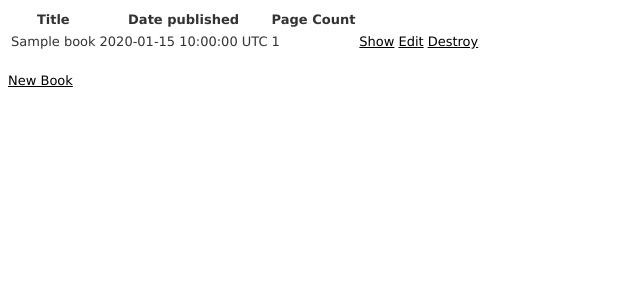
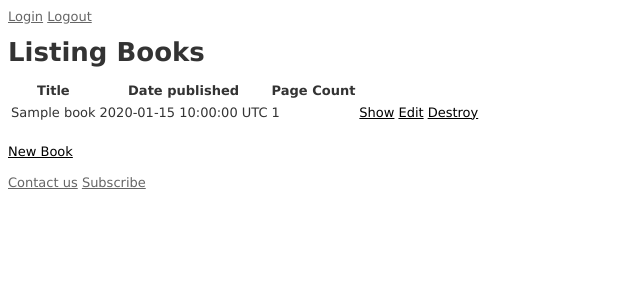
Before and after one commit to tiy-tpa-ruby-q3-2015/notes, a Rails app: page /books in a window 1280 px wide. Shown: the top 300 px of the page, without its empty margins (0-640 px from the left). Run offline with Rails 7, Linux system fonts and the light colour scheme; tables that the repository leaves empty hold one stand-in row (values such as "Sample post"); style sheets or scripts are compiled from the project's sources; some libraries are stand-ins or nearby versions.

Commit message:
Week 6 - Day 3 - In class code - Adds search
Some application layout changes

```diff
--- a/week6/day-3/bookstore/app/controllers/books_controller.rb
+++ b/week6/day-3/bookstore/app/controllers/books_controller.rb
@@ -5,6 +5,13 @@ class BooksController < ApplicationController
   # GET /books.json
   def index
     @books = Book.all
+  end
+
+  def search
+    @search = params[:q]
+    @books  = Book.where("title like ?", "%#{@search}%")
+
+    render :index
   end
 
   # GET /books/1
--- a/week6/day-3/bookstore/app/views/books/index.html.erb
+++ b/week6/day-3/bookstore/app/views/books/index.html.erb
@@ -1,3 +1,10 @@
+<% if @search %>
+  <h1>You searched for <%= @search %></h1>
+  <h2>Found <%= pluralize(@books.count, "book") %></h2>
+<% else %>
+  <h1>Listing Books</h1>
+<% end %>
+
 <table>
   <thead>
     <tr>
--- a/week6/day-3/bookstore/app/views/layouts/application.html.erb
+++ b/week6/day-3/bookstore/app/views/layouts/application.html.erb
@@ -8,7 +8,19 @@
 </head>
 <body>
 
-<%= yield %>
+<div class="nav">
+  <a href="">Login</a>
+  <a href="">Logout</a>
+</div>
+
+<!-- This is where our views get placed -->
+         <%= yield %>
+<!-- ---------------------------------- -->
+
+<div class="footer">
+  <a href="">Contact us</a>
+  <a href="">Subscribe</a>
+</div>
 
 </body>
 </html>
--- a/week6/day-3/bookstore/config/routes.rb
+++ b/week6/day-3/bookstore/config/routes.rb
@@ -1,6 +1,9 @@
 Rails.application.routes.draw do
-  resources :books
+  resources :books do
+    collection do
+      get :search
+    end
+  end
   resources :authors
-
   # See the guides (URL)
 end
```
